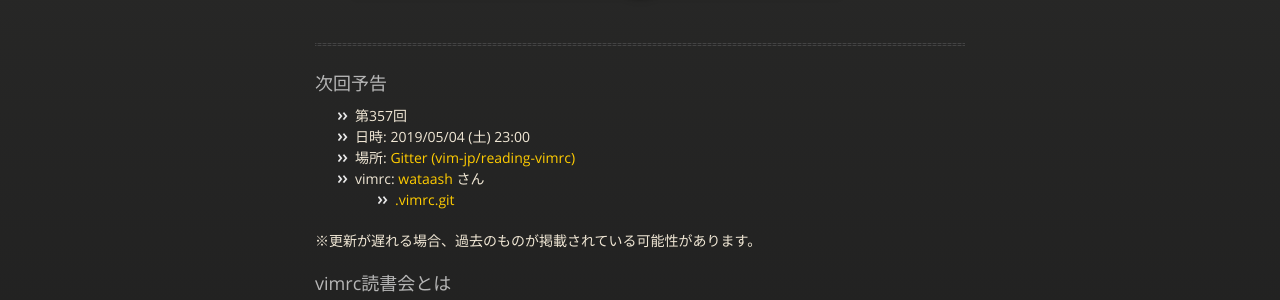
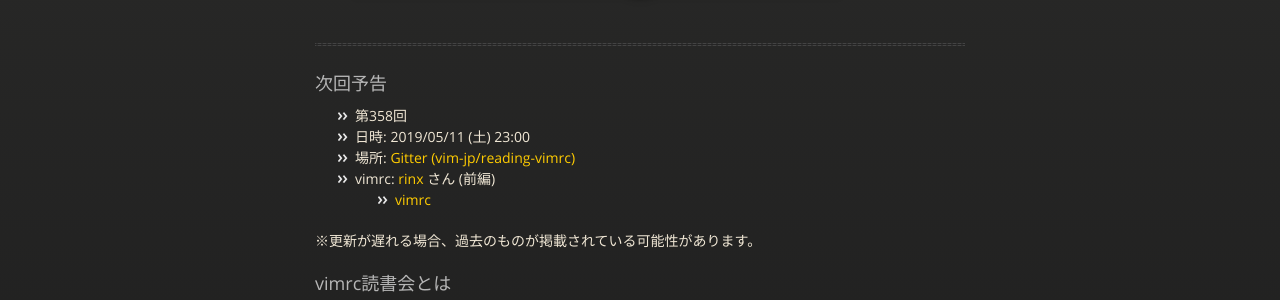
Before and after one commit to vim-jp/reading-vimrc, a Jekyll site: the page built from index.md, in a window 1280 px wide and 900 px high. Shown: the part 211-511 px from the top of the window. Built offline with Jekyll 4.4.1, drawn with Linux system fonts in a browser that asks for light colours; nearby versions of some CDN libraries.

Commit message:
Update the next information: #358 rinx

```diff
--- a/_data/next.yml
+++ b/_data/next.yml
@@ -1,11 +1,11 @@
-- id: 357
-  date: '2019-05-04 23:00'
+- id: 358
+  date: '2019-05-11 23:00'
   author:
-    name: wataash
-    url: 'https://github.com/wataash'
+    name: rinx
+    url: 'https://github.com/rinx'
   vimrcs:
-    - url: 'https://github.com/wataash/dotfiles/blob/master/.vimrc.git'
-      name: .vimrc.git
+    - url: 'https://github.com/rinx/dotfiles/blob/master/vimrc'
+      name: vimrc
       hash: null
-  part: null
+  part: 前編
   other: null
```
